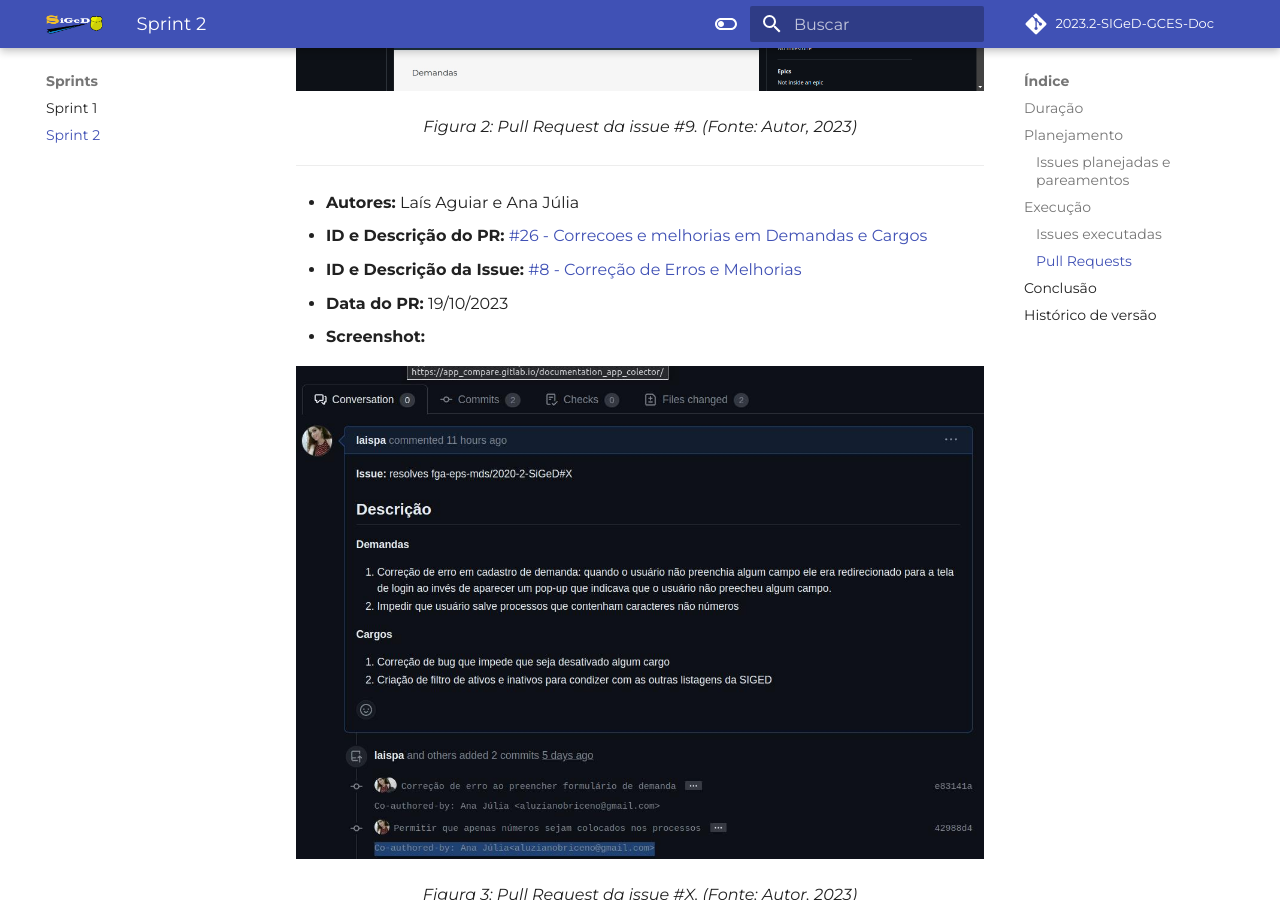
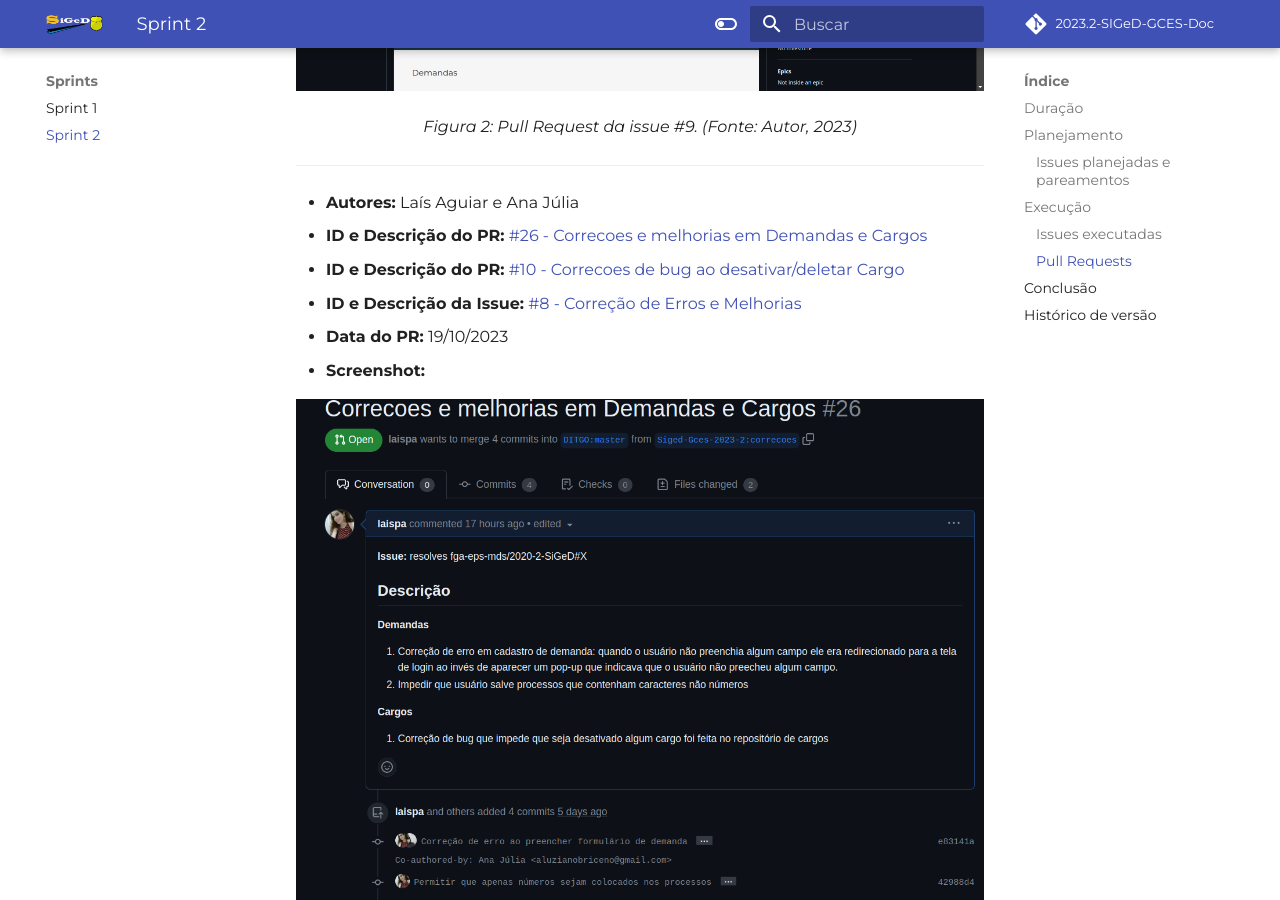
Before and after one commit to Siged-Gces-2023-2/2023.2-SIGeD-GCES-Doc, an MkDocs documentation site: the page built from docs/sprints/sprint2.md, in a window 1280 px wide and 900 px high, scrolled down 3020 px. Built offline with MkDocs 1.6.1 and Material for MkDocs 9.7.7, drawn with Linux system fonts in a browser that asks for light colours; some web fonts are replaced; comment, search, counter and statistics services are not loaded.

Commit message:
Adicionando pr em cargos
Co-authored-by: Ana Júlia <aluzianobriceno@gmail.com>

```diff
--- a/docs/sprints/sprint2.md
+++ b/docs/sprints/sprint2.md
@@ -71,12 +71,13 @@ A seguir informamos os PRs feitos pelos integrantes junto às suas informações
 ---
 
 - **Autores:** Laís Aguiar e Ana Júlia
-- **ID e Descrição do PR:** [#26 - Correcoes e melhorias em Demandas e Cargos]()
+- **ID e Descrição do PR:** [#26 - Correcoes e melhorias em Demandas e Cargos](https://github.com/DITGO/2021-2-SiGeD-Frontend/pull/26)
+- **ID e Descrição do PR:** [#10 - Correcoes de bug ao desativar/deletar Cargo](https://github.com/DITGO/2021-2-SiGeD-Cargos/pull/10)
 - **ID e Descrição da Issue:** [#8 - Correção de Erros e Melhorias](https://github.com/Siged-Gces-2023-2/2023.2-SIGeD-GCES-Doc/issues/8)
 - **Data do PR:** 19/10/2023
 - **Screenshot:**
 
-![Pull Request #26](../assets/pullRequests/pull_26.jpeg)
+![Pull Request #26](../assets/pullRequests/pull_26.png)
 
 <figcaption align="center">Figura 3: Pull Request da issue #X. (Fonte: Autor, 2023)</figcaption>
 
```
Also changed, not shown: docs/assets/pullRequests/pull_26.png (added).
